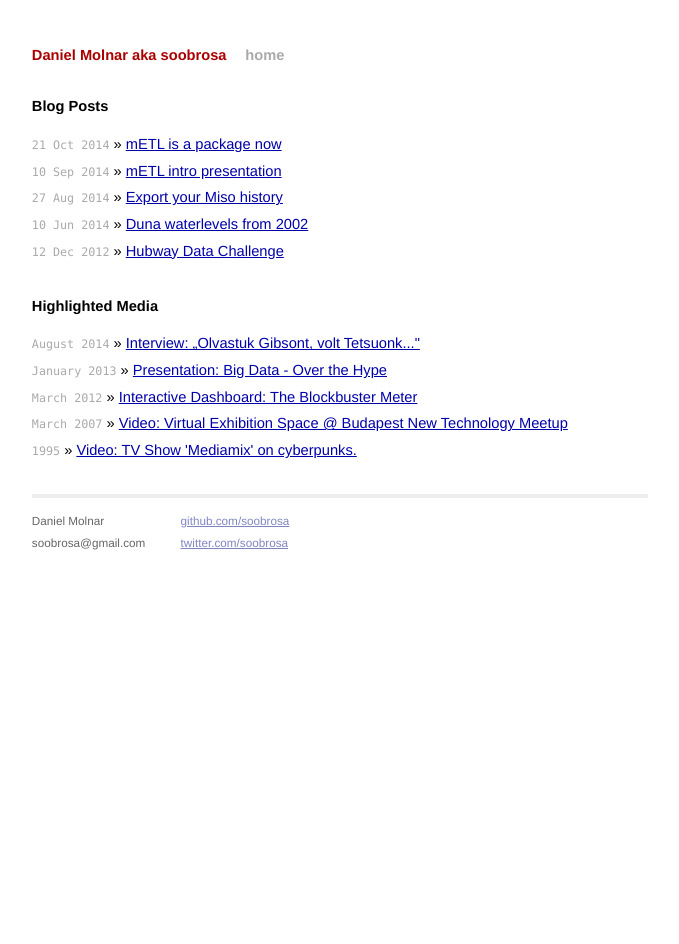
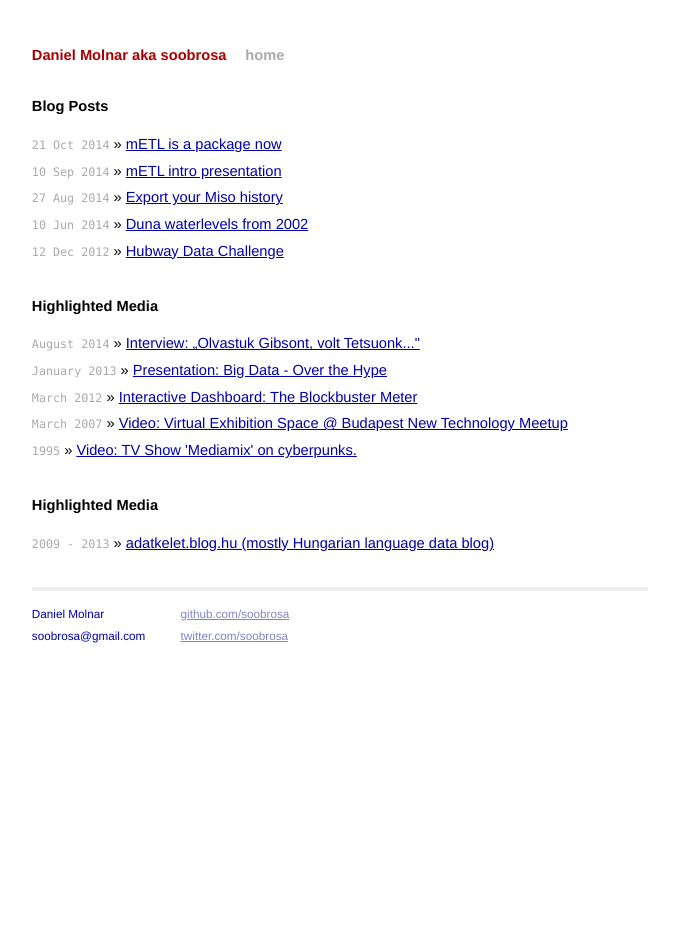
Before and after one commit to mojombo/mojombo.github.io, a Jekyll site: the page built from index.html, in a window 1280 px wide. Shown: the whole page, without its empty margins (300-979 px from the left). Built offline with Jekyll 4.4.1, drawn with Linux system fonts in a browser that asks for light colours; Markdown is read by kramdown in place of the engine named in the settings.

Commit message:
Update index.html

```diff
--- a/index.html
+++ b/index.html
@@ -20,4 +20,9 @@ title: soobrosa
     <li><span>1995</span> &raquo; <a href="https://www.youtube.com/watch?v=HHpTeBQ-ruk">Video: TV Show 'Mediamix' on cyberpunks.</a></li>
   </ul>
 
+  <h1>Highlighted Media</h1>
+  <ul class="posts">
+    <li><span>2009 - 2013</span> &raquo; <a href="adatkelet.blog.hu">adatkelet.blog.hu (mostly Hungarian language data blog)</a</li>
+  </ul>
+
 </div>
```
